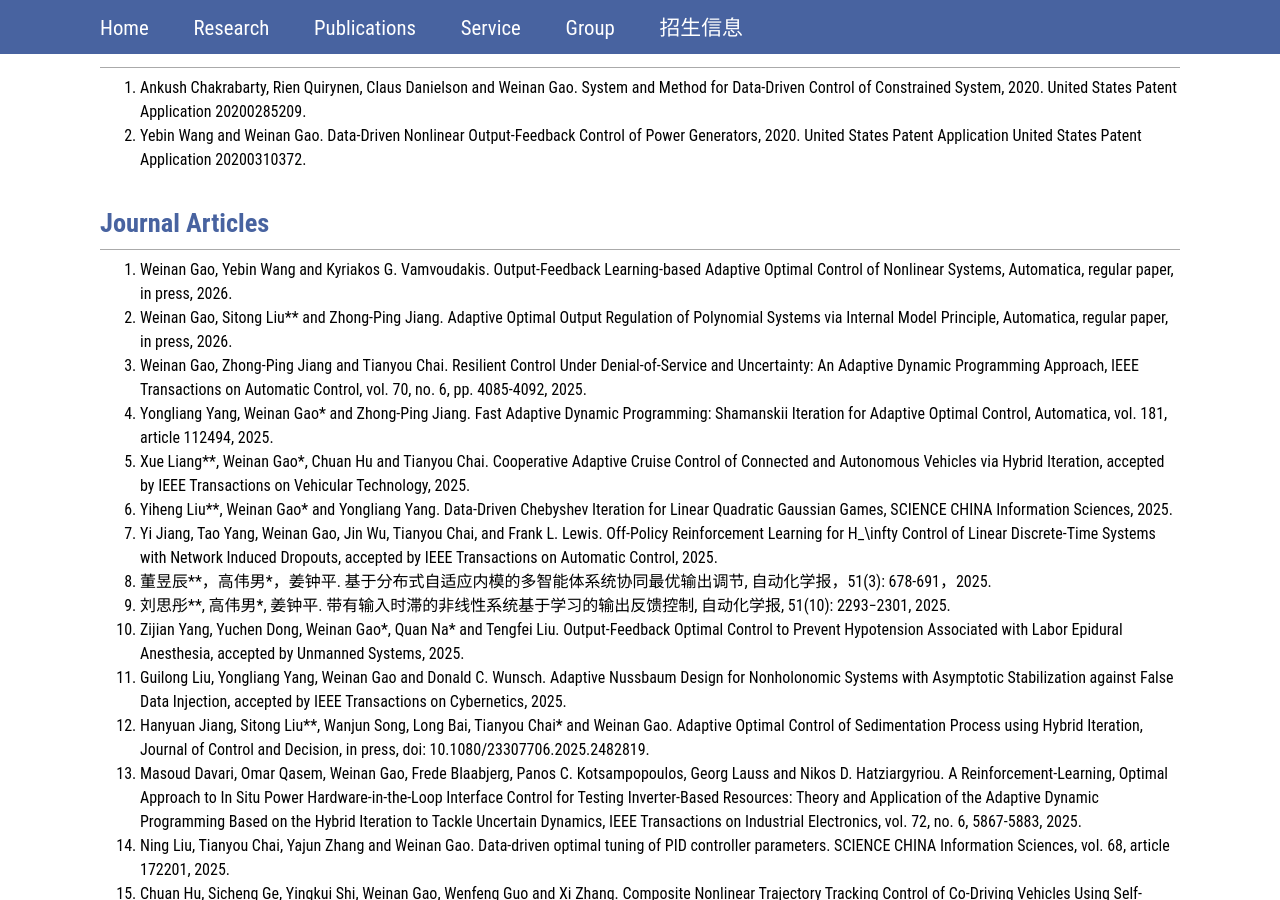
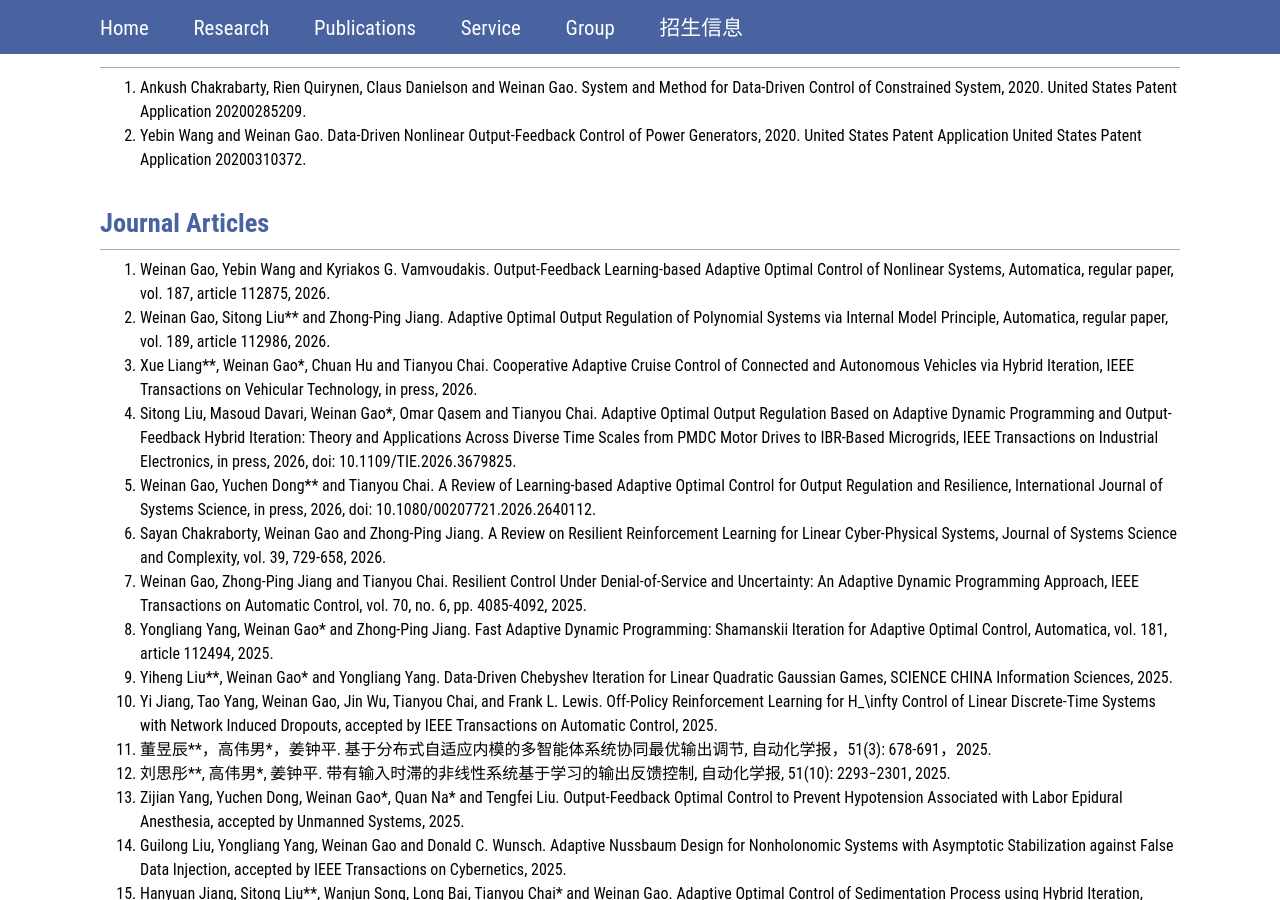
Before and after one commit to WeinanGao/weinangao.github.io, a Jekyll site: the page built from publications.markdown, in a window 1280 px wide and 900 px high, scrolled down 407 px. Built offline with Jekyll 4.4.1, drawn with Linux system fonts in a browser that asks for light colours.

Commit message:
Update publications.markdown

```diff
--- a/publications.markdown
+++ b/publications.markdown
@@ -27,15 +27,21 @@ permalink: /publications/
 # Journal Articles #
 <ol>
 
-<li> Weinan Gao, Yebin Wang and Kyriakos G. Vamvoudakis. Output-Feedback Learning-based Adaptive Optimal Control of Nonlinear Systems, Automatica, regular paper, in press, 2026. </li>
+<li> Weinan Gao, Yebin Wang and Kyriakos G. Vamvoudakis. Output-Feedback Learning-based Adaptive Optimal Control of Nonlinear Systems, Automatica, regular paper, vol. 187, article 112875, 2026. </li>
 
-<li> Weinan Gao, Sitong Liu** and Zhong-Ping Jiang. Adaptive Optimal Output Regulation of Polynomial Systems via Internal Model Principle, Automatica, regular paper, in press, 2026. </li>
+<li> Weinan Gao, Sitong Liu** and Zhong-Ping Jiang. Adaptive Optimal Output Regulation of Polynomial Systems via Internal Model Principle, Automatica, regular paper, vol. 189, article 112986, 2026. </li>
+
+<li> Xue Liang**, Weinan Gao*, Chuan Hu and Tianyou Chai. Cooperative Adaptive Cruise Control of Connected and Autonomous Vehicles via Hybrid Iteration, IEEE Transactions on Vehicular Technology, in press, 2026. </li>
+
+<li> Sitong Liu, Masoud Davari, Weinan Gao*, Omar Qasem and Tianyou Chai. Adaptive Optimal Output Regulation Based on Adaptive Dynamic Programming and Output-Feedback Hybrid Iteration: Theory and Applications Across Diverse Time Scales from PMDC Motor Drives to IBR-Based Microgrids, IEEE Transactions on Industrial Electronics, in press, 2026, doi: 10.1109/TIE.2026.3679825. </li>
+
+<li> Weinan Gao, Yuchen Dong** and Tianyou Chai. A Review of Learning-based Adaptive Optimal Control for Output Regulation and Resilience, International Journal of Systems Science, in press, 2026, doi: 10.1080/00207721.2026.2640112. </li>
+
+<li> Sayan Chakraborty, Weinan Gao and Zhong-Ping Jiang. A Review on Resilient Reinforcement Learning for Linear Cyber-Physical Systems, Journal of Systems Science and Complexity, vol. 39, 729-658, 2026. </li>
 
 <li> Weinan Gao, Zhong-Ping Jiang and Tianyou Chai. Resilient Control Under Denial-of-Service and Uncertainty: An Adaptive Dynamic Programming Approach, IEEE Transactions on Automatic Control, vol. 70, no. 6, pp. 4085-4092, 2025. </li>
 
 <li> Yongliang Yang, Weinan Gao* and Zhong-Ping Jiang. Fast Adaptive Dynamic Programming: Shamanskii Iteration for Adaptive Optimal Control, Automatica, vol. 181, article 112494, 2025. </li>
-
-<li> Xue Liang**, Weinan Gao*, Chuan Hu and Tianyou Chai. Cooperative Adaptive Cruise Control of Connected and Autonomous Vehicles via Hybrid Iteration, accepted by IEEE Transactions on Vehicular Technology, 2025. </li>
 
 <li> Yiheng Liu**, Weinan Gao* and Yongliang Yang. Data-Driven Chebyshev Iteration for Linear Quadratic Gaussian Games, SCIENCE CHINA Information Sciences, 2025. </li>
 
```
